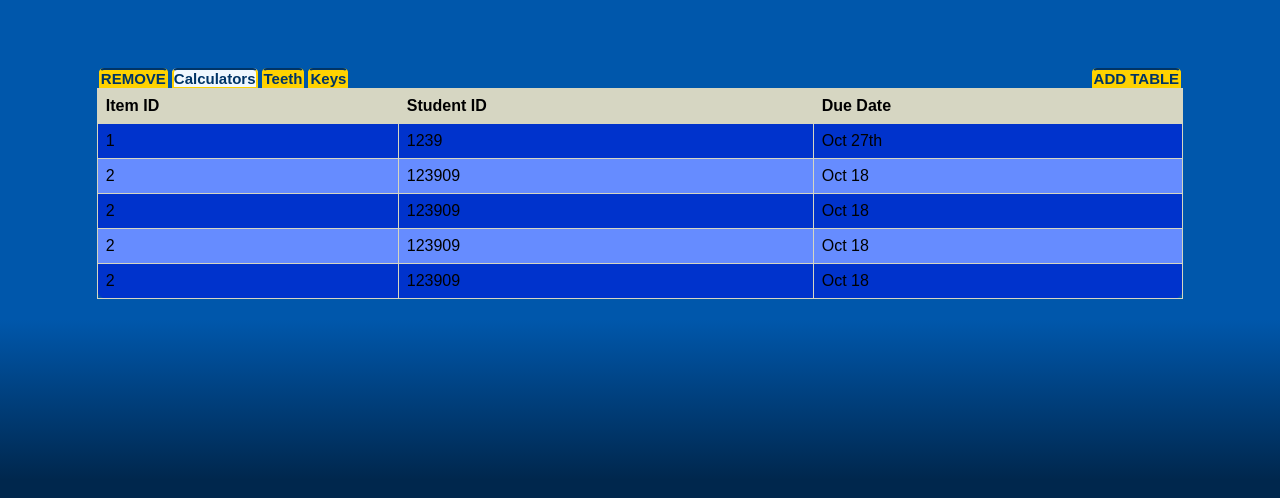
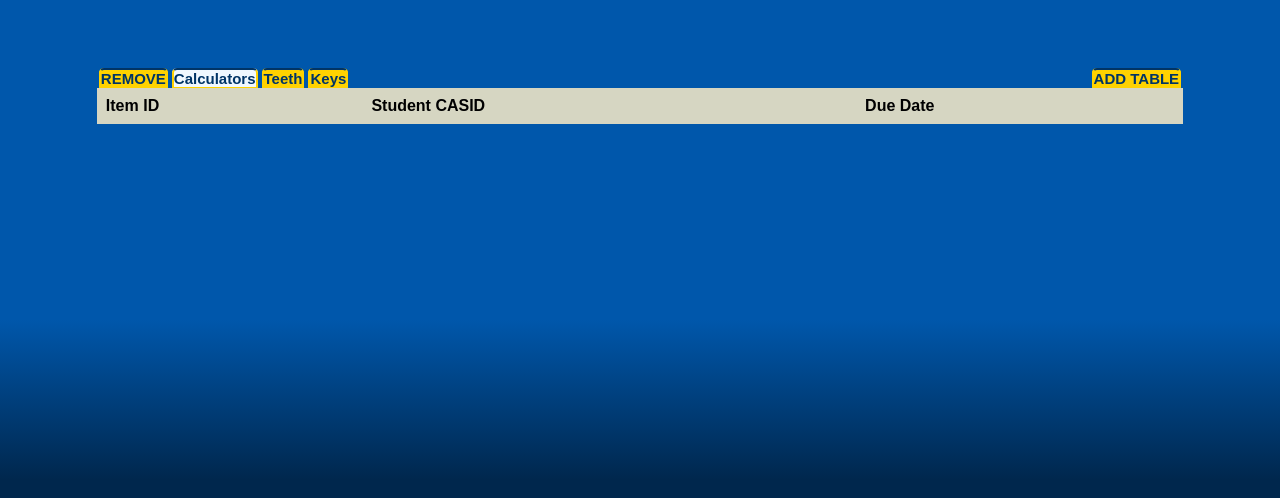
Before and after one commit to PeterK85/myCheckout, a plain HTML site: page mainpage/mainpage.html in a window 1280 px wide. Drawn offline with Linux system fonts and the light colour scheme.

Commit message:
Need to finish

```diff
--- a/mainpage/mainpage.html
+++ b/mainpage/mainpage.html
@@ -26,38 +26,6 @@
                 <div class="inline" id="right-buttons"><span class="btn" id="add-table-btn" onclick="showPopUp()">ADD TABLE</span></div><br/>
             </div>
             <dir id="table-area">
-                <table>
-                    <tr>
-                        <th>Item ID</th>
-                        <th>Student ID</th>
-                        <th>Due Date</th>
-                    <tr>
-                    <tr>
-                        <td>1</td>
-                        <td>1239</td>
-                        <td>Oct 27th</td>
-                    </tr>
-                    <tr>
-                        <td>2</td>
-                        <td>123909</td>
-                        <td>Oct 18</td>
-                    </tr>
-                    <tr>
-                        <td>2</td>
-                        <td>123909</td>
-                        <td>Oct 18</td>
-                    </tr>
-                    <tr>
-                        <td>2</td>
-                        <td>123909</td>
-                        <td>Oct 18</td>
-                    </tr>
-                    <tr>
-                        <td>2</td>
-                        <td>123909</td>
-                        <td>Oct 18</td>
-                    </tr>
-                </table>
             </dir>
         </div>
     </body>
--- a/mainpage/mainpage.js
+++ b/mainpage/mainpage.js
@@ -41,10 +41,28 @@ function createButtons()
 		}
 		document.getElementById("left-buttons").innerHTML += "<span class=\"btn\" onclick=\"selectTable("+index+")\">"+table_of_tables[index][0]+"</span>";
 	}
+	populateTableDiv();
+}
+
+function populateTableDiv()
+{
+	if( num_of_tables == 0 ){ return; }
+	var table = document.createElement("table");
+	table.innerHTML = "<tr><th>Item ID</th><th>Student CASID</th><th>Due Date</th></tr>"
+	document.getElementById("table-area").appendChild( table );
+	//TODO: iterate over the table array and populate the table.
+	//the second element will be size of the table.
+	//each iteration will append three items to a new table row:
+	//the id of the number or index (start counter at 1 and condition will be <= size)
+	//the casid, and return date
+	//if casid and return date are empty then just add the " "
+	//I don't think I will have to do any checking for this since " " will
+	//be added to the innerHTML just fine.
 }
 
 function remove()
 {
+	if( num_of_tables == 0 ){ return; }
 	var index_to_remove;
 	for(var index = 0; index < num_of_tables; index++ )
 	{
@@ -54,8 +72,9 @@ function remove()
 			break;
 		}
 	}
-	table_of_tables.splice( index_to_remove, 1 );//TODO remove current table
+	table_of_tables.splice( index_to_remove, 1 );
 	num_of_tables--;
+	if( num_of_tables == 0 ){ createButtons(); return; }
 	current_table = table_of_tables[0][0];
 	createButtons();
 }
@@ -68,7 +87,8 @@ function selectTable( index )
 
 function addTable()
 {
-	if( num_of_tables == MAX_NUM_TABLES ){ return; }
+	if( num_of_tables == MAX_NUM_TABLES )
+	{ alert("You may only have 4 tables at this time."); closePopUp(); return; }
 	var name = document.getElementById("name-table").value;
 	var num = document.getElementById("num-items").value;
 	console.log(name);
```
Also changed, not shown: pop-up.PNG (added).
